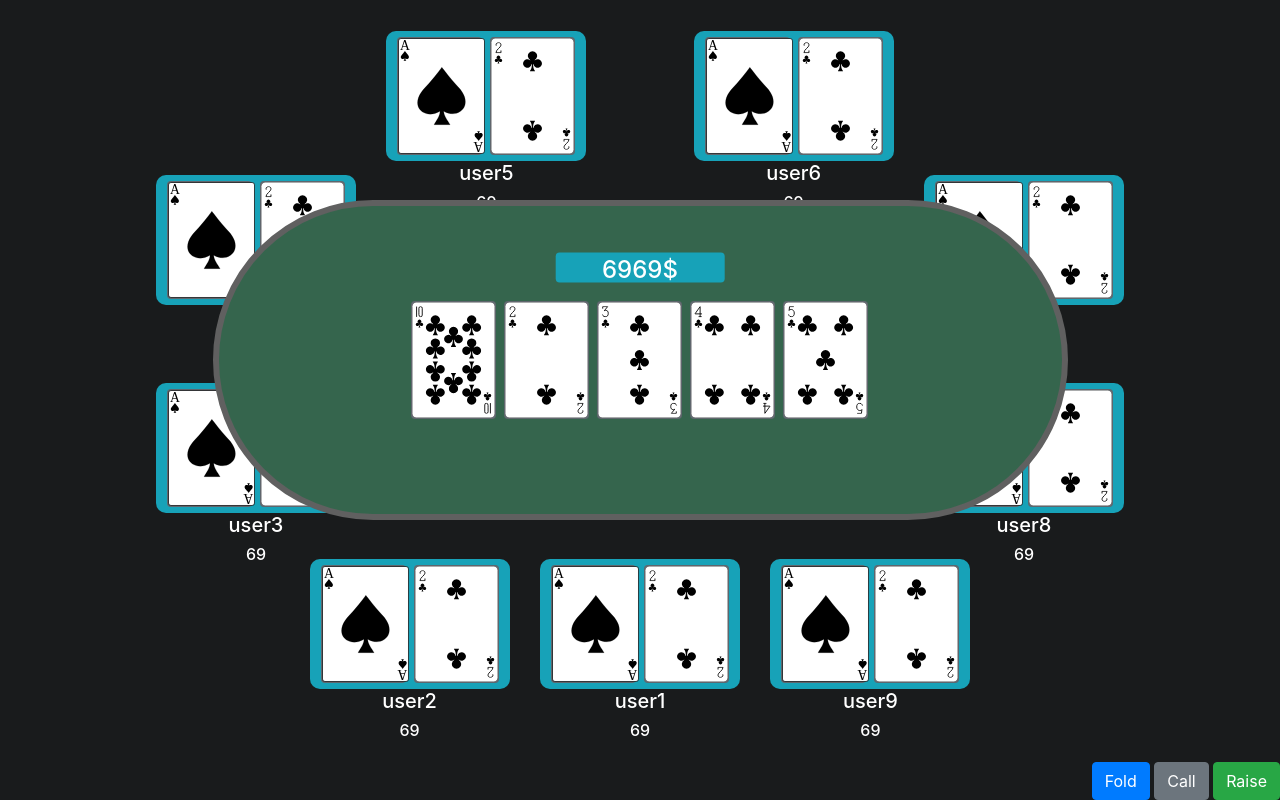
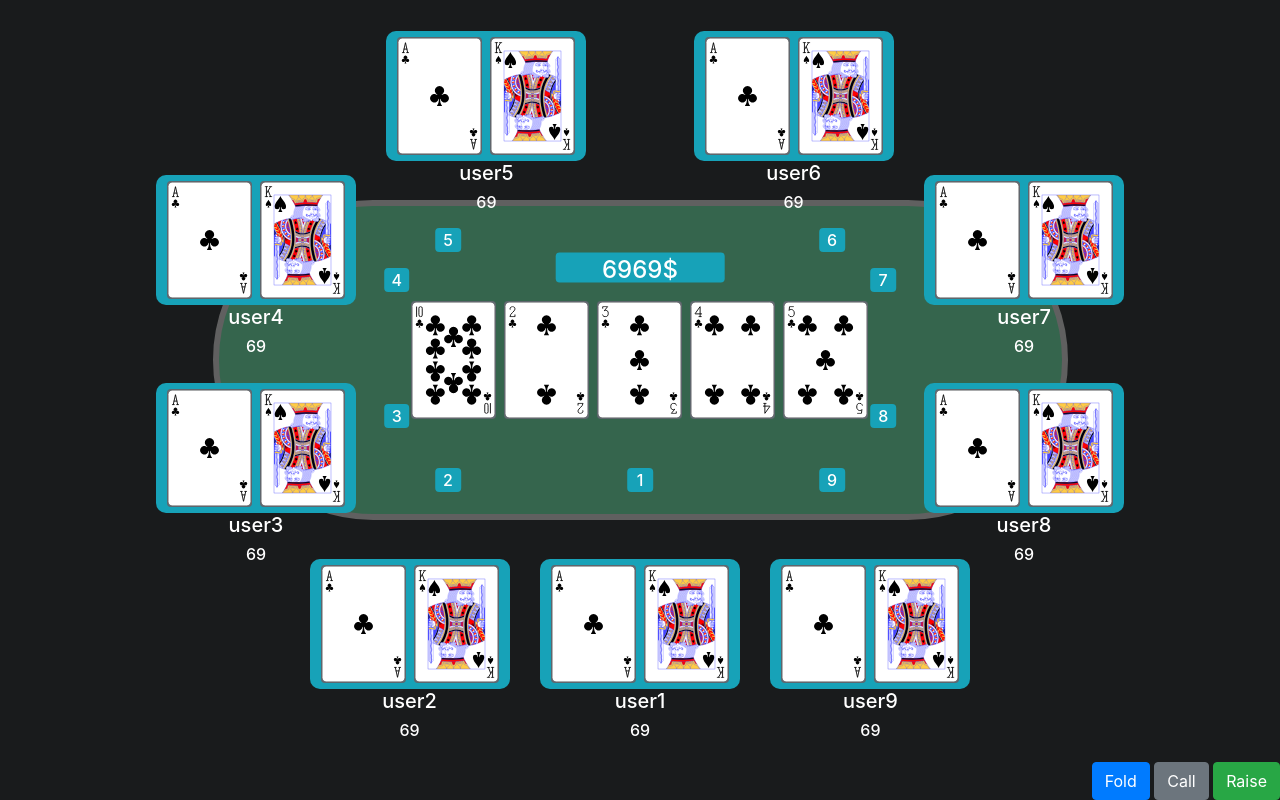
Before and after one commit to MegaLLC/OpenPoker, a React (Create React App) app: page / in a window 1280 px wide. Built offline with nearby package versions, Linux system fonts and the light colour scheme.

Commit message:
added table chips

```diff
--- a/public/index.html
+++ b/public/index.html
@@ -24,20 +24,10 @@
       work correctly both with client-side routing and a non-root public URL.
       Learn how to configure a non-root public URL by running `npm run build`.
     -->
-    <title>React App</title>
+    <title>Open Poker</title>
   </head>
   <body>
     <noscript>You need to enable JavaScript to run this app.</noscript>
     <div id="root"></div>
-    <!--
-      This HTML file is a template.
-      If you open it directly in the browser, you will see an empty page.
-
-      You can add webfonts, meta tags, or analytics to this file.
-      The build step will place the bundled scripts into the <body> tag.
-
-      To begin the development, run `npm start` or `yarn start`.
-      To create a production bundle, use `npm run build` or `yarn build`.
-    -->
   </body>
 </html>
--- a/src/App.css
+++ b/src/App.css
@@ -21,6 +21,14 @@
   color:white;
   text-align: center;
   text-emphasis: bold;
+}
+
+.table-chip {
+  position: absolute;
+	display: block;
+  width: 2%;
+  height: 3%;
+  transform: translate(-50%, -50%);
 }
 
 .card {
--- a/src/App.js
+++ b/src/App.js
@@ -17,6 +17,7 @@
     Player
   PokerTable
     PotDisplay
+    TableChips
     AllTableCards
       Card
   ControlBox
@@ -29,14 +30,18 @@
 class Player extends React.Component{
   render () {
     return (
-      <div class="player bg-info" style={this.props.alignment}>
-        <div class="board-cards-hand">
-          <Card card="AS.svg"></Card>
-          <Card card="2C.svg"></Card>
+      <div>
+        <div class="player bg-info" style={this.props.options.alignment}>
+          <div class="board-cards-hand">
+            <Card card="AC.svg"></Card>
+            <Card card="KS.svg"></Card>
+          </div>
+          <h5>{this.props.options.username}</h5>
+          <h6>{this.props.options.chips}</h6>
         </div>
-        <h5>{this.props.username}</h5>
-        <h6>{this.props.chips}</h6>
+        <Badge variant="info" className="table-chip" style={this.props.options.chip_alignment}><h6>{this.props.options.tablechip}</h6></Badge>
       </div>
+
     );
   }
 };
@@ -46,7 +51,7 @@
 
     let playerlist = [];
     for (var i = 0; i <= 8; i++){
-      playerlist.push(<Player alignment = {players[i].alignment} key = {players[i].seat} username = {players[i].username} chips = {players[i].chips}/>);
+      playerlist.push(<Player options={players[i]}/>);
     }
     return playerlist;
 }
@@ -70,7 +75,15 @@
       </div>
     </div>
     )
-    }
+  }
+}
+
+class TableChips extends React.Component {
+  render () {
+    return (
+      <Badge variant="info" className="table-chip"><h6>6969$</h6></Badge>
+    )
+  }
 }
 
 
@@ -91,6 +104,7 @@
     )
   }
 };
+
 
 class ControlBox extends React.Component{
   render() {
@@ -114,8 +128,8 @@
               <div class="col-10 m-auto bg-success"></div>
             </Row>
             <Row class = "board-container m-auto bg-white" style={{height:"40vh"}}>
+              <PokerTable players={this.props.players}/>
               {createPlayerlist(this.props.players)}
-              <PokerTable />
             </Row>
             <Row class = "board-container m-auto bg-white" style={{height:"35vh"}}>
               <ControlBox />
@@ -132,15 +146,15 @@
 
 
 const PLAYERS = [
-  {seat: "1", alignment:{left: "50%", top: "78%"}, username: "user1", chips: 69},
-  {seat: "2", alignment:{left: "32%", top: "78%"}, username: "user2", chips: 69},
-  {seat: "3", alignment:{left: "20%", top: "56%"}, username: "user3", chips: 69},
-  {seat: "4", alignment:{left: "20%", top: "30%"}, username: "user4", chips: 69},
-  {seat: "5", alignment:{left: "38%", top: "12%"}, username: "user5", chips: 69},
-  {seat: "6", alignment:{left: "62%", top: "12%"}, username: "user6", chips: 69},
-  {seat: "7", alignment:{left: "80%", top: "30%"}, username: "user7", chips: 69},
-  {seat: "8", alignment:{left: "80%", top: "56%"}, username: "user8", chips: 69},
-  {seat: "9", alignment:{left: "68%", top: "78%"}, username: "user9", chips: 69},
+  {seat: "1", alignment:{left: "50%", top: "78%"}, username: "user1", chips: 69, chip_alignment: {left: "50%", top: "60%"}, tablechip: 1},
+  {seat: "2", alignment:{left: "32%", top: "78%"}, username: "user2", chips: 69, chip_alignment: {left: "35%", top: "60%"}, tablechip: 2},
+  {seat: "3", alignment:{left: "20%", top: "56%"}, username: "user3", chips: 69, chip_alignment: {left: "31%", top: "52%"}, tablechip: 3},
+  {seat: "4", alignment:{left: "20%", top: "30%"}, username: "user4", chips: 69, chip_alignment: {left: "31%", top: "35%"}, tablechip: 4},
+  {seat: "5", alignment:{left: "38%", top: "12%"}, username: "user5", chips: 69, chip_alignment: {left: "35%", top: "30%"}, tablechip: 5},
+  {seat: "6", alignment:{left: "62%", top: "12%"}, username: "user6", chips: 69, chip_alignment: {left: "65%", top: "30%"}, tablechip: 6},
+  {seat: "7", alignment:{left: "80%", top: "30%"}, username: "user7", chips: 69, chip_alignment: {left: "69%", top: "35%"}, tablechip: 7},
+  {seat: "8", alignment:{left: "80%", top: "56%"}, username: "user8", chips: 69, chip_alignment: {left: "69%", top: "52%"}, tablechip: 8},
+  {seat: "9", alignment:{left: "68%", top: "78%"}, username: "user9", chips: 69, chip_alignment: {left: "65%", top: "60%"}, tablechip: 9},
 ];
 
 
```
